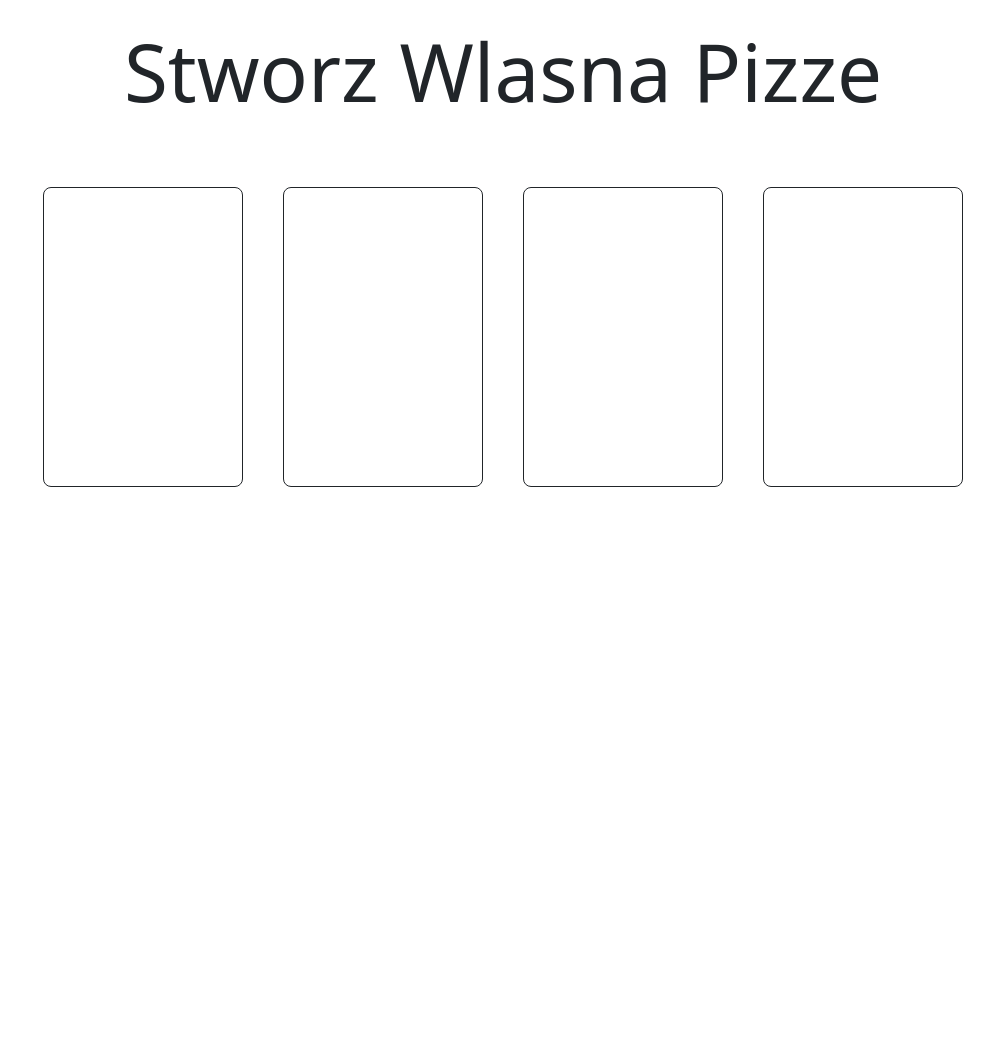
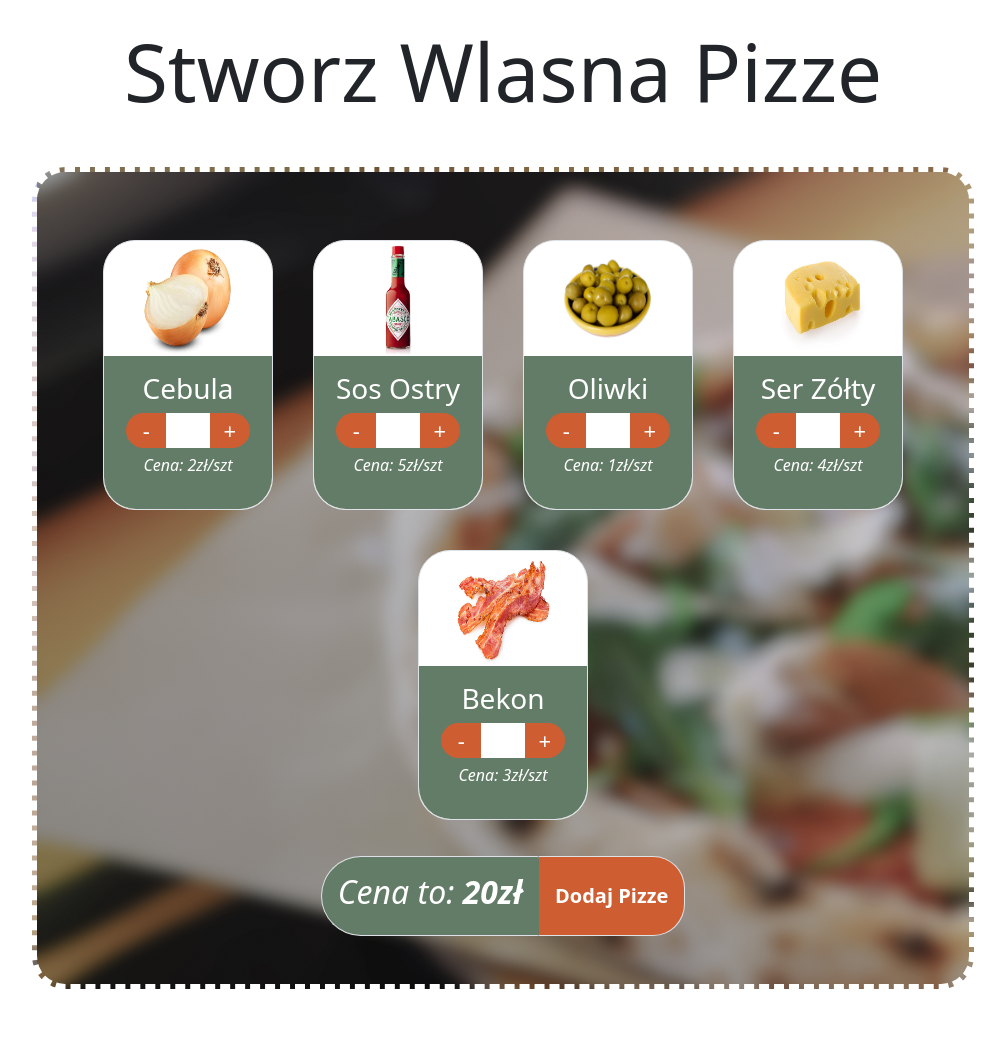
Before and after one commit to mwtzw/Projekt-Pizzeria, a PHP site: page / in a window 1280 px wide. Shown: the part 651-1688 px from the top of the page, without its empty margins (137-1142 px from the left). Before the commit the page ends 1138 px from the top, so only its background shows below. Run offline with PHP 8.4, Linux system fonts and the light colour scheme.

Commit message:
tworzenie własnej pizzy

```diff
--- a/index.html
+++ b/index.html
@@ -8,7 +8,12 @@
     </title>
     <link href="https://cdn.jsdelivr.net/npm/bootstrap@5.3.0-alpha1/dist/css/bootstrap.min.css" rel="stylesheet" integrity="sha384-GLhlTQ8iRABdZLl6O3oVMWSktQOp6b7In1Zl3/Jr59b6EGGoI1aFkw7cmDA6j6gD" crossorigin="anonymous">
     <script src="https://cdn.jsdelivr.net/npm/bootstrap@5.3.0-alpha1/dist/js/bootstrap.bundle.min.js" integrity="sha384-w76AqPfDkMBDXo30jS1Sgez6pr3x5MlQ1ZAGC+nuZB+EYdgRZgiwxhTBTkF7CXvN" crossorigin="anonymous"></script>
+    <!-- bootstrap  -->
+    <script src="https://code.jquery.com/jquery-3.6.4.js"></script>
+    <!-- jquery -->
     <link rel="stylesheet" href="./style/style.css">
+    <link rel="stylesheet" href="./style/jquery.nice-number.css">
+    <script src="./javascript/jquery.nice-number.js"></script>
 </head>
 <body>
     <header>
@@ -63,17 +68,83 @@
     </div>
     <div class="container-fluid">
         <div id="text2">
-            <h1 class="display-1 d-flex justify-content-center mt-4 mb-4">Stworz Wlasna Pizze </h1>
+            <h1 class="display-1 d-flex justify-content-center mt-4 mb-5">Stworz Wlasna Pizze </h1>
         </div>
     </div>
+    <!-- wybieranie składkoników -->
     <div class="container-fluid">
-        <div id="comp" class="mt-5 mb-5 d-flex flex-wrap justify-content-center align-items-center">
-            <div class="product border border-1 border-dark rounded-3"></div>
-            <div class="product border border-1 border-dark rounded-3"></div>
-            <div class="product border border-1 border-dark rounded-3"></div>
-            <div class="product border border-1 border-dark rounded-3"></div>
+      <div class="d-flex justify-content-center align-items-center mb-5">
+      <div class="p=4 made w-75">
+        <div id="comp" class="mt-5 mb-3 d-flex flex-wrap justify-content-center align-items-center">
+            <div class="product border rounded-5 d-flex flex-column align-items-center justify-content-start">
+                <img src="./img/cebula.jpg" style="width:100px;height: 200px;">
+                <div class="bg-success-emphasis rounded-5 rounded-top-0 w-100 h-100 text-center" style="background-color: #637c67;">
+                    <h1 class="mt-3 fs-3 text-white">Cebula
+                    </h1>
+                    <div id="incrementor">
+                        <input class="fs-5" type="number" name="nr" id="nr" min="0" max="5">
+                    </div>
+                    <h1 class="mt-2 fs-6 text-white fst-italic fw-lighter">Cena: 2zł/szt</h1>
+                </div>
+
+            </div>
+            <div class="product border rounded-5 d-flex flex-column align-items-center justify-content-start">
+              <img src="./img/sosostry.jpg" style="width:100px;height: 200px;">
+              <div class="bg-success-emphasis rounded-5 rounded-top-0 w-100 h-100 text-center" style="background-color: #637c67;">
+                  <h1 class="mt-3 fs-3 text-white">Sos Ostry</h1>
+                  <div id="incrementor">
+                      <input class="fs-5" type="number" name="nr" id="nr" min="0" max="1">
+                  </div>
+                  <h1 class="mt-2 fs-6 text-white fst-italic fw-lighter">Cena: 5zł/szt</h1>
+              </div>
+
+          </div>
+          <div class="product border rounded-5 d-flex flex-column align-items-center justify-content-start">
+            <img src="./img/olwika.jpg" style="width:100px;height: 200px;">
+            <div class="bg-success-emphasis rounded-5 rounded-top-0 w-100 h-100 text-center" style="background-color: #637c67;">
+                <h1 class="mt-3 fs-3 text-white">Oliwki</h1>
+                <div id="incrementor">
+                    <input class="fs-5" type="number" name="nr" id="nr" min="0" max="10">
+                </div>
+                <h1 class="mt-2 fs-6 text-white fst-italic fw-lighter">Cena: 1zł/szt</h1>
+            </div>
+
+        </div>
+        <div class="product border rounded-5 d-flex flex-column align-items-center justify-content-start">
+          <img src="./img/zolty-ser-307663-4_3.jpg" style="width:100px;height: 200px;">
+          <div class="bg-success-emphasis rounded-5 rounded-top-0 w-100 h-100 text-center" style="background-color: #637c67;">
+              <h1 class="mt-3 fs-3 text-white">Ser Zółty</h1>
+              <div id="incrementor">
+                  <input class="fs-5" type="number" name="nr" id="nr" min="0" max="2">
+              </div>
+              <h1 class="mt-2 fs-6 text-white fst-italic fw-lighter">Cena: 4zł/szt</h1>
+          </div>
+
+      </div>
+
+      <div class="product border rounded-5 d-flex flex-column align-items-center justify-content-start">
+        <img src="./img/bekon.jpg" style="width:100px;height: 200px;">
+        <div class="bg-success-emphasis rounded-5 rounded-top-0 w-100 h-100 text-center" style="background-color: #637c67;">
+            <h1 class="mt-3 fs-3 text-white">Bekon</h1>
+            <div id="incrementor">
+                <input class="fs-5" type="number" name="nr" id="nr" min="0" max="7">
+            </div>
+            <h1 class="mt-2 fs-6 text-white fst-italic fw-lighter">Cena: 3zł/szt</h1>
+        </div>
+
+    </div>
+
+        </div>
+        <div class="d-flex justify-content-center mb-5 ">
+          <div id="cena" class="border-start border-top border-bottom rounded-5 rounded-start-pill d-flex justify-content-centerc align-items-center">
+          <h1 class="text-white fs-2 ps-3 pe-3 text-center fst-italic">Cena to: <b id="price">20zł</b></h1>
+          </div>
+          <button id="button-access" class=" border-end border-top border-bottom fs-5 fw-bold rounded-5 rounded-start-0 text-white ps-3 pe-3"> Dodaj Pizze </button>
         </div>
     </div>
+
+    </div>
+  </div>
 
       <script src="javascript/script.js"> </script>
 </body>
--- /dev/null
+++ b/style/jquery.nice-number.css
@@ -0,0 +1,18 @@
+.nice-number {
+  display: inline-flex;
+  justify-content: stretch;
+}
+
+.nice-number input {
+  vertical-align: middle;
+  -moz-appearance: textfield;
+  box-sizing: content-box;
+  margin: 0;
+  text-align: center;
+}
+
+.nice-number input::-webkit-inner-spin-button,
+.nice-number input::-webkit-outer-spin-button {
+  -webkit-appearance: none;
+  margin: 0;
+}
--- a/style/style.css
+++ b/style/style.css
@@ -98,11 +98,56 @@ transition: 0.3s ease-in-out;
     transform: scale(1.2);
 }
 .product{
-    width: 200px;
-    height: 300px;
+    width: 170px;
+    height: 270px;
     background-color: rgb(255, 255, 255);
     margin:20px;
 }
+#nr{
+    width: 25%;
+    border-radius: 0px;
+    border: none;
+    text-align: center;
+    padding-left: 1rem ;
+    padding-right: 1rem ;
+}
+#incrementor button{
+width: 40px;
+text-align: center;
+border: none;
+color:white;
+background-color: #CE5E31;
+font-size: 22px;
+}
+.plus{
+    border-radius:0px 20px 20px 0px;
+}
+.minus{
+    border-radius: 20px 0px 0px 20px;
+}
+.made{
+    border: 5px dashed rgb(255, 255, 255);
+    border-radius: 40px 40px 40px 40px;
+    border-radius: 33px;
+    background-image: url("/img/pizza2.jpg.png");
+    background-attachment: fixed;
+}
+#cena{
+    height: 80px;
+    background-color: #637c67;
+}
+#button-access{
+    background-color: #CE5E31;
+    border:none;
+}
+
+#pulse {
+    animation: pulse 1s infinite ease-in-out alternate;
+  }
+  @keyframes pulse {
+    from { transform: scale(0.8); }
+    to { transform: scale(1.2); }
+  }
 @media (max-width: 800px) {
 
     .navbar-toggler{
```
Also changed, not shown: javascript/script.js (+65 -0 lines), img/bekon.jpg (added), img/cebula.jpg (added), img/olwika.jpg (added), img/pizza2.jpg.png (added), img/sosostry.jpg (added), img/zolty-ser-307663-4_3.jpg (added), javascript/jquery.nice-number.js (added).
